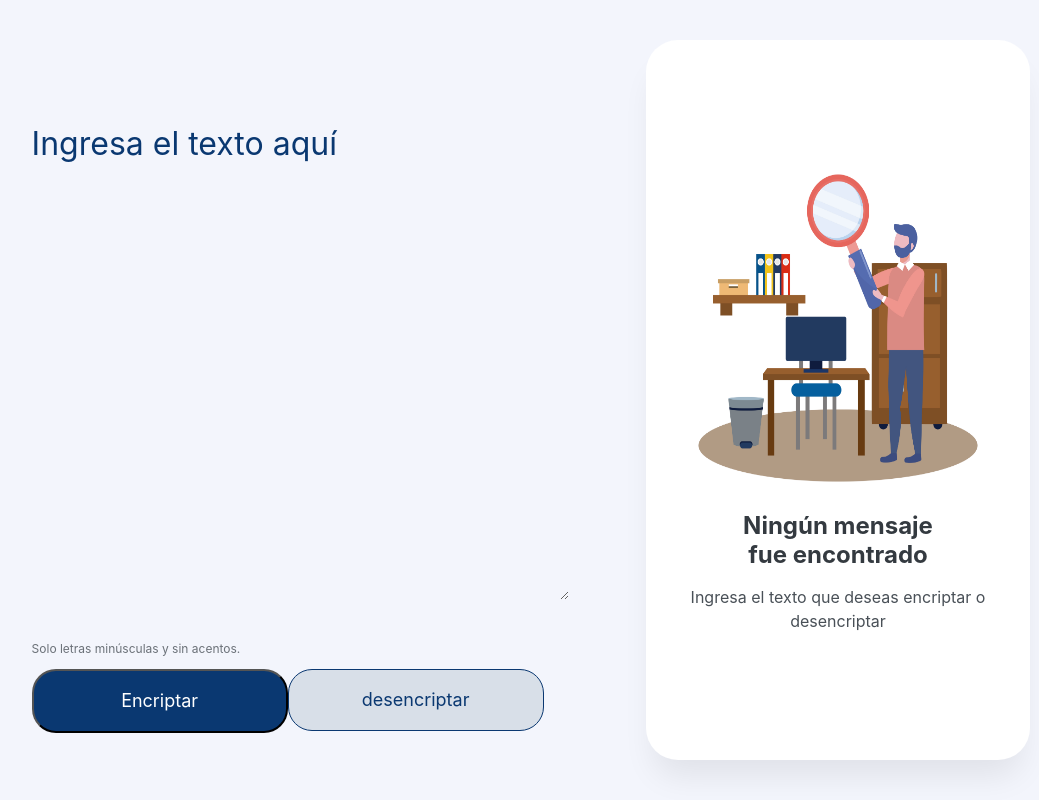
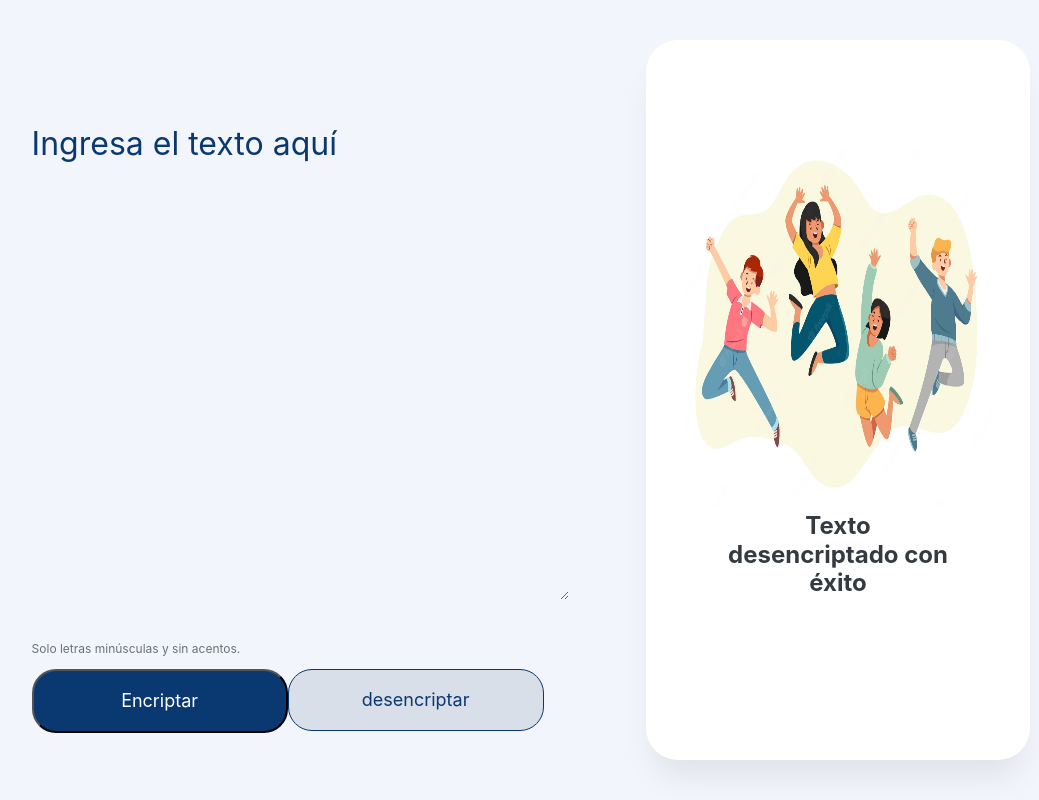
Before and after one commit to mariverg/one-encriptador-texto, a plain HTML site: page index.html in a window 1280 px wide. Both pictures are taken after a click on the button "desencriptar". Shown: the whole page, without its empty margins (122-1161 px from the left). Drawn offline with Linux system fonts and the light colour scheme.

Commit message:
funcionalidad desencriptar texto

```diff
--- a/index.html
+++ b/index.html
@@ -5,6 +5,7 @@
     <meta http-equiv="X-UA-Compatible" content="IE=edge" />
     <meta name="viewport" content="width=device-width, initial-scale=1.0">
     <title>Encriptador de texto </title>
+    <link rel="shortcut icon" href="img/favicon.png" type="image/x-icon">
     <link rel="stylesheet" href="styles.css">
 </head>
 <body>
--- a/index.js
+++ b/index.js
@@ -24,3 +24,29 @@ function encriptar() {
     }
 
 }
+
+function desencriptar() {
+    let texto = document.getElementById("texto").value;
+    let tituloMensaje = document.getElementById("titulo-mensaje");
+    let parrafo = document.getElementById("parrafo");
+    let muñeco = document.getElementById("muñeco");
+
+    let textoCifrado = texto
+    .replace(/enter/gi, "e")
+    .replace(/imes/gi,"i")
+    .replace(/ai/gi, "a")
+    .replace(/ober/gi,"o")
+    .replace(/ufat/gi,"u");
+
+    if(texto.lenght != 0) {
+        document.getElementById("texto").value = textoCifrado;
+        tituloMensaje.textContent = "Texto desencriptado con éxito";
+        parrafo.textContent = "";
+        muñeco.src = "./img/desencriptado.jpg";
+    }else {
+        muñeco.src = "./img/muñeco.jpg";
+        tituloMensaje.textContent = "Ningún mensaje fue encontrado";
+        parrafo.textContent = "Ingresa el texto que deseas encriptar  o desencriptar";
+        alert("Debes ingresar algún texto");
+    }
+}
```
